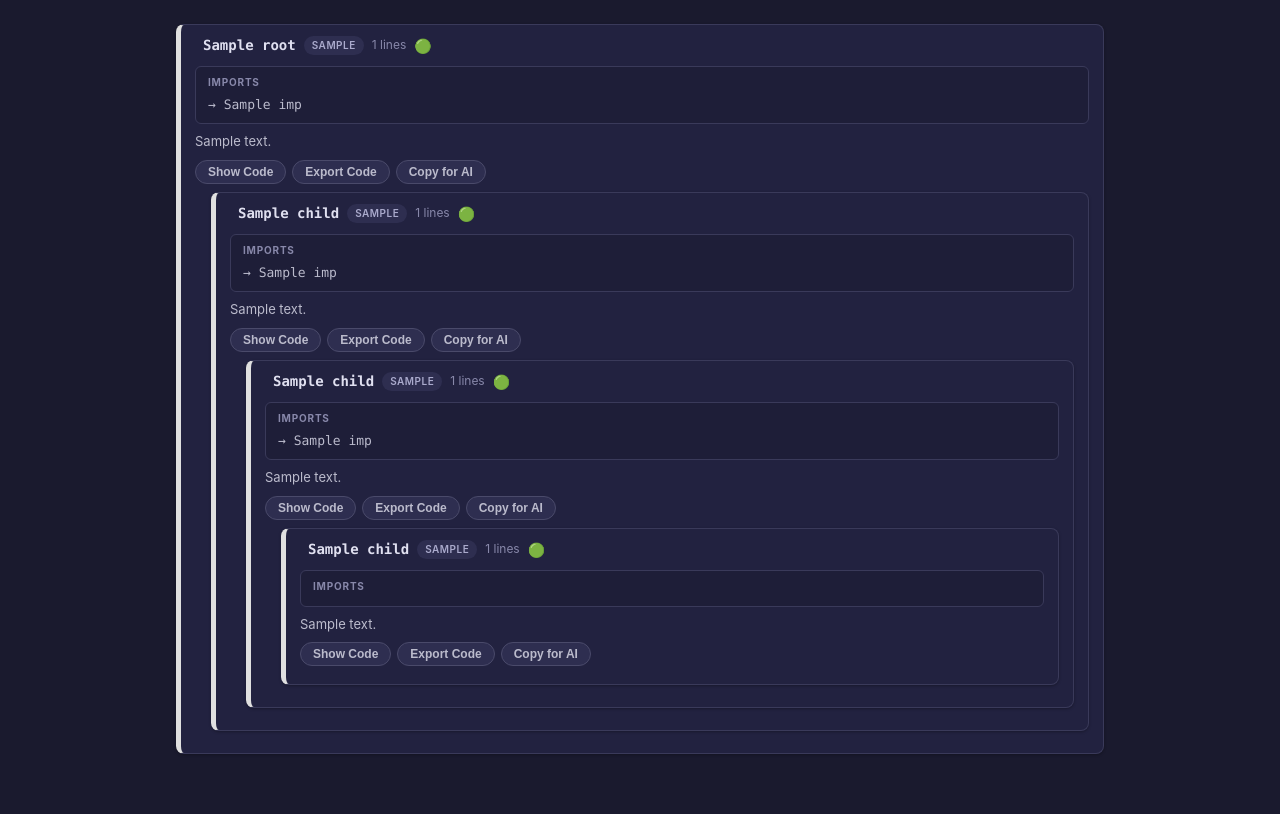
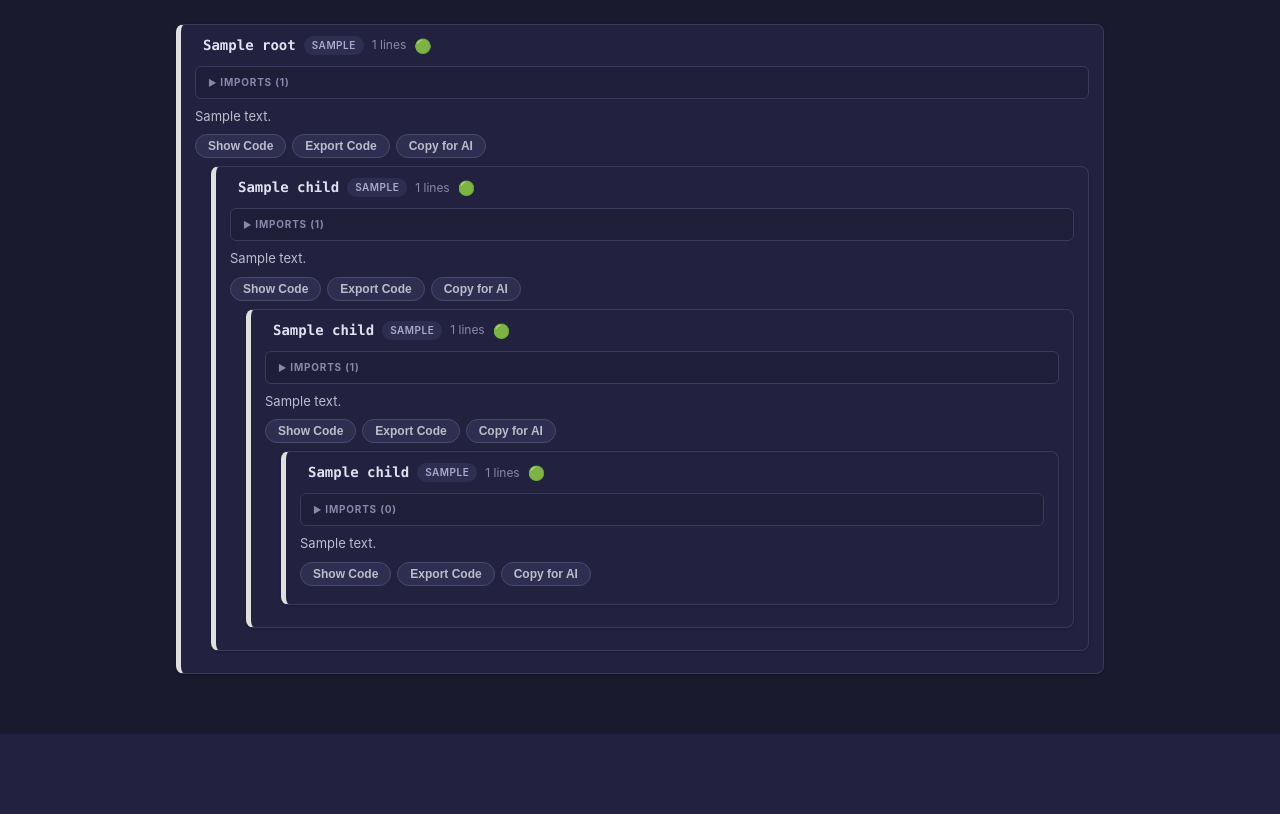
Before and after one commit to clanker-lover/codedocent, a Python web app: template codedocent/templates/base.html in a window 1280 px wide. Shown: the part 86-900 px from the top of the page. After the commit the page ends 820 px from the top, so only its background shows below. Run offline with Jinja, Linux system fonts and the light colour scheme; the template is opened without the code that fills it: most values are stand-ins (such as "Sample title", 1, 10 or a date in 2020).

Commit message:
Collapse imports behind toggle, bump v0.2.1
Co-Authored-By: Claude Opus 4.6 <noreply@anthropic.com>

```diff
--- a/codedocent/templates/base.html
+++ b/codedocent/templates/base.html
@@ -240,7 +240,21 @@ body {
     text-transform: uppercase;
     letter-spacing: 0.08em;
     color: var(--text-imports-label);
-    margin-bottom: 4px;
+    cursor: pointer;
+    list-style: none;
+}
+
+.cd-imports__label::-webkit-details-marker {
+    display: none;
+}
+
+.cd-imports__label::before {
+    content: "▶ ";
+    font-size: 9px;
+}
+
+.cd-imports[open] > .cd-imports__label::before {
+    content: "▼ ";
 }
 
 .cd-imports__item {
@@ -398,12 +412,12 @@ body {
     </div>
     <div class="cd-node__body">
         {% if node.imports %}
-        <div class="cd-imports">
-            <div class="cd-imports__label">IMPORTS</div>
+        <details class="cd-imports">
+            <summary class="cd-imports__label">IMPORTS ({{ node.imports | length }})</summary>
             {% for imp in node.imports %}
             <div class="cd-imports__item">→ {{ imp }}</div>
             {% endfor %}
-        </div>
+        </details>
         {% endif %}
         {% if node.summary %}
         <div class="cd-summary">{{ node.summary }}</div>
--- a/pyproject.toml
+++ b/pyproject.toml
@@ -4,7 +4,7 @@ build-backend = "setuptools.build_meta"
 
 [project]
 name = "codedocent"
-version = "0.2.0"
+version = "0.2.1"
 description = "Code visualization for non-programmers"
 license = "MIT"
 requires-python = ">=3.10"
```
Also changed, not shown: codedocent/templates/interactive.html (+17 -3 lines).
